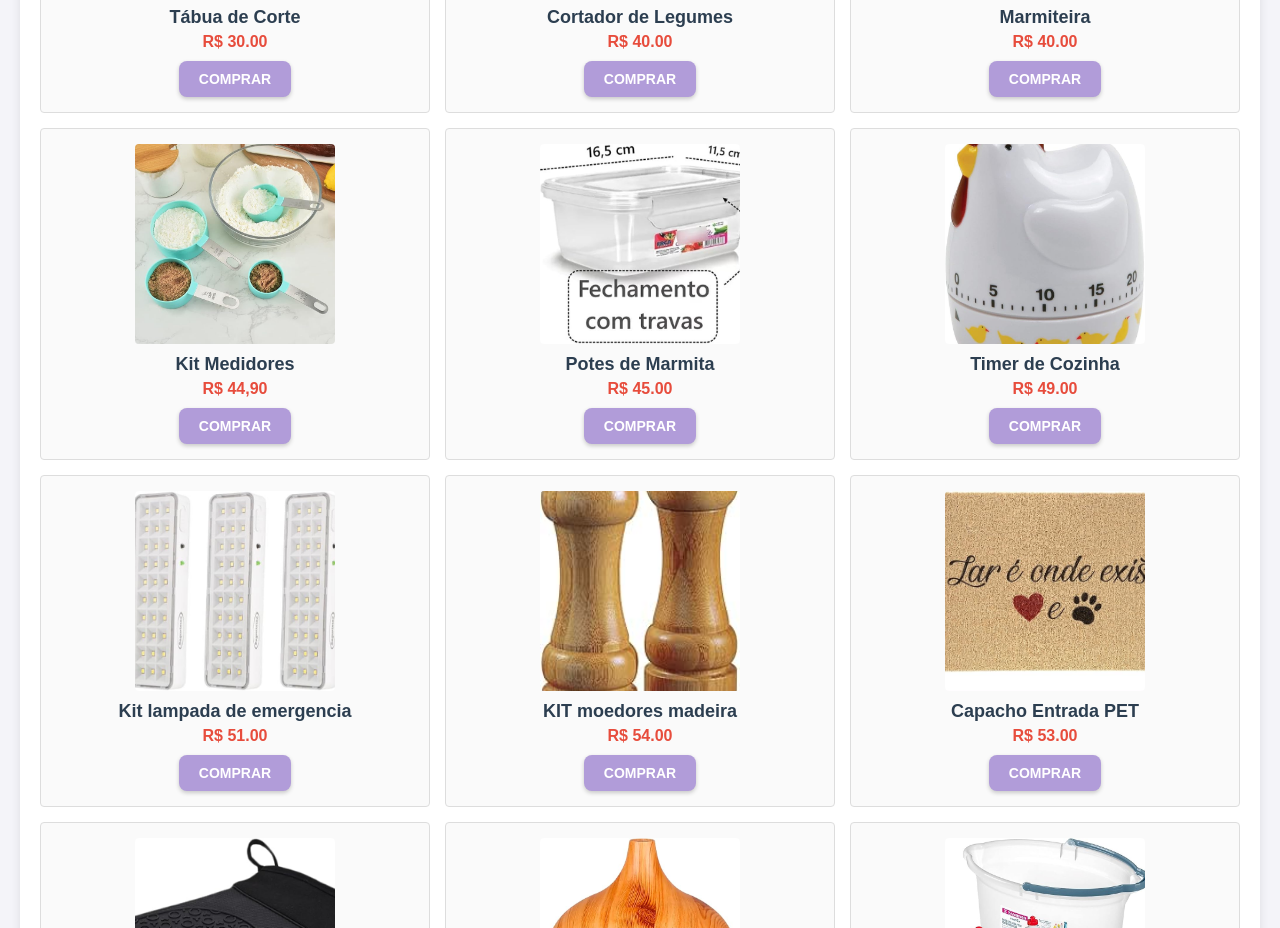
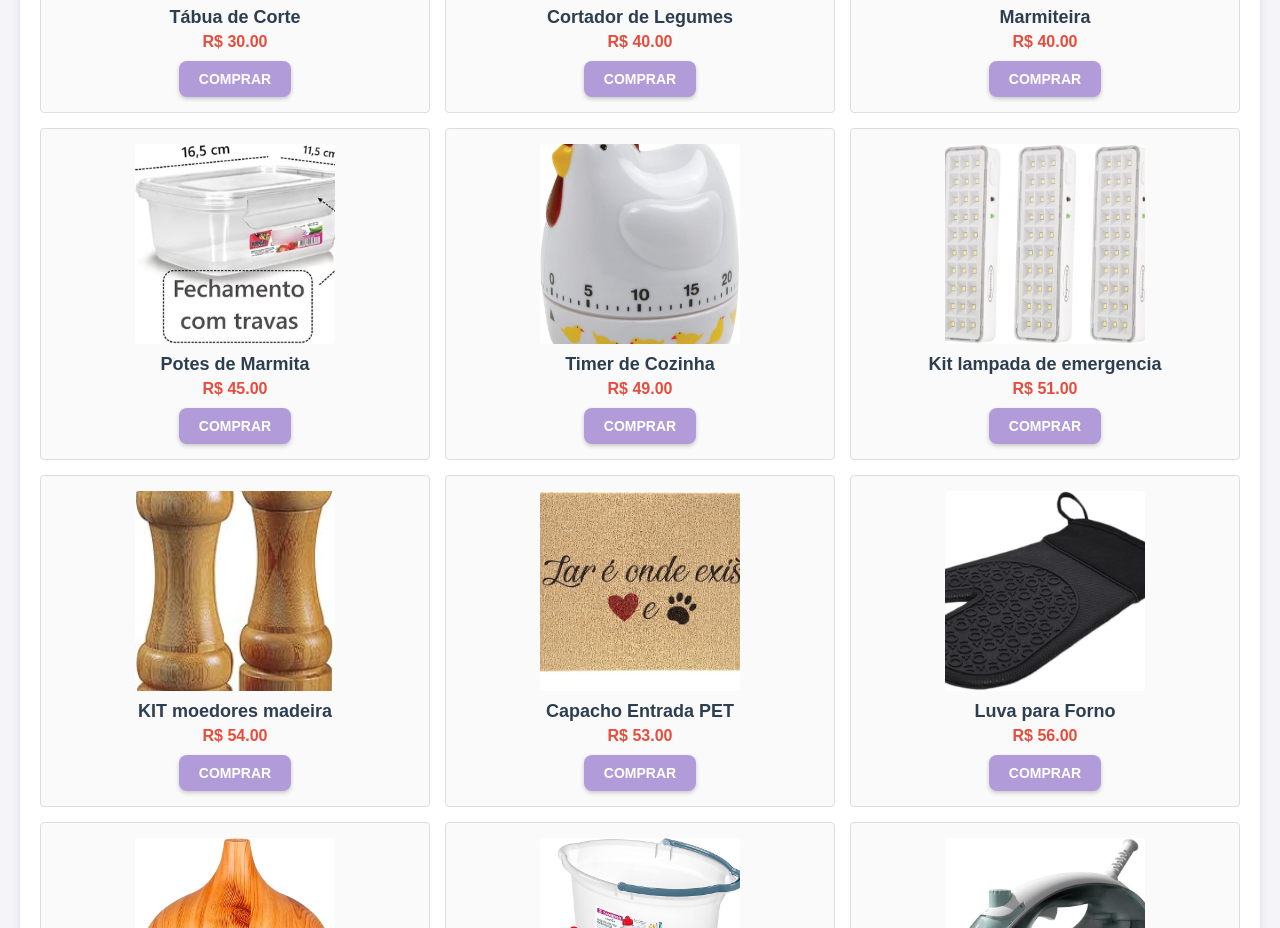
Before and after one commit to Queiroz21/CasaNova, a plain HTML site: page index.html in a window 1280 px wide. Shown: the part 1466-2394 px from the top of the page. Drawn offline with Linux system fonts and the light colour scheme.

Commit message:
Update index.html
item atualizado

```diff
--- a/index.html
+++ b/index.html
@@ -242,13 +242,6 @@
 			</div>
 
 			<div class="gift-item">
-				<img src="imagens/medidores.jpg" alt="Conjunto de Medidores de Cozinha com 8 Peças">
-				<h3>Kit Medidores</h3>
-				<div class="price">R$ 44,90</div>
-				<a href="https://www.amazon.com.br/Conjunto-Medidores-Cozinha-Colheres-Xicaras/dp/B0C2WM5YJ7/ref=asc_df_B0C2WM5YJ7?mcid=ba0c1f398bc83df09f8dbc86457cc48b&tag=googleshopp00-20&linkCode=df0&hvadid=709876289439&hvpos=&hvnetw=g&hvrand=6972599473578743268&hvpone=&hvptwo=&hvqmt=&hvdev=c&hvdvcmdl=&hvlocint=&hvlocphy=9196018&hvtargid=pla-2254596763847&language=pt_BR&gad_source=1&th=1" target="_blank" class="buy-button">Comprar</a>
-			</div>
-
-			<div class="gift-item">
 				<img src="imagens/marmitas.jpg" alt="Kit 10 Potes Marmita 750ml">
 				<h3>Potes de Marmita</h3>
 				<div class="price">R$ 45.00</div>
```
